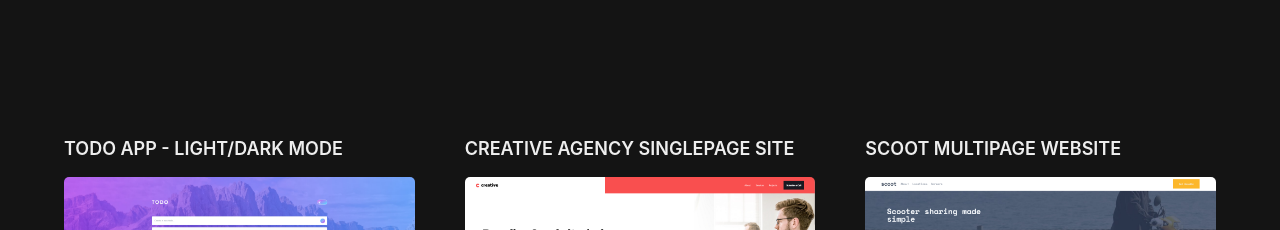
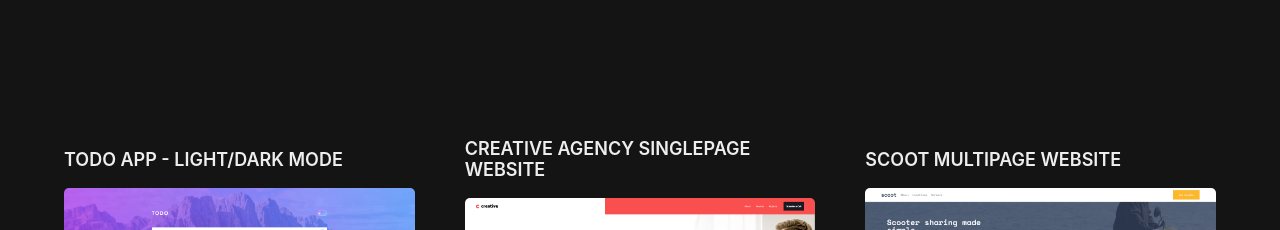
Before and after one commit to Thignvs/portfolio, a React (Create React App) app: page / in a window 1280 px wide. Shown: the part 3960-4190 px from the top of the page. Built offline with nearby package versions, Linux system fonts and the light colour scheme.

Commit message:
new page

```diff
--- a/src/components/Portfolio.jsx
+++ b/src/components/Portfolio.jsx
@@ -58,7 +58,7 @@ const Portfolio = () => {
         </div>
 
         <div className='creative'>
-            <p className='page-ttl'>Creative Agency Singlepage Site</p>
+            <p className='page-ttl'>Creative Agency Singlepage Website</p>
             <a target='_blank' rel='noreferrer' href='https://thignvs.github.io/Creative-singlepage-site/'><img src={creative} alt="creativeScreenshot" /></a>
             <div className='languages'>
                 <div className='langDescrip'>
```
